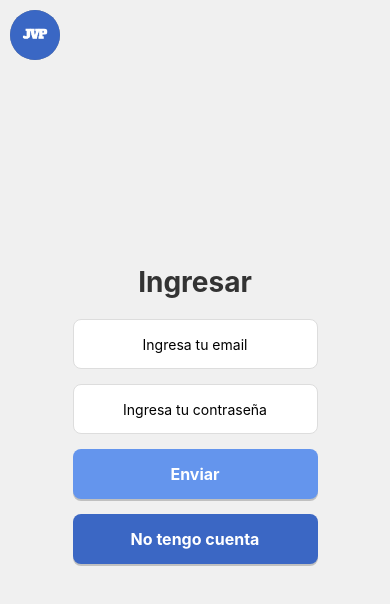
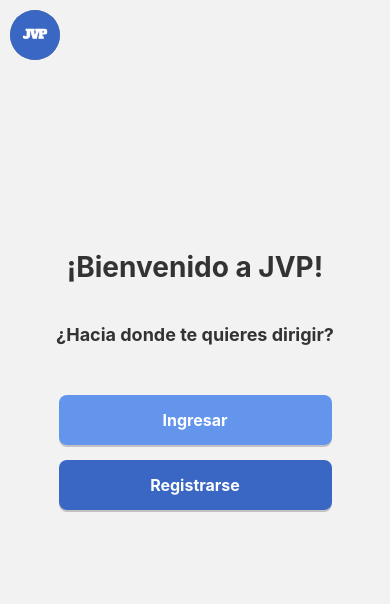
Before and after one commit to Pilimoliina/Prog3-JVP, a React Native app in the folder my-rn-project/: screen /menu in a window 390 px wide. Shown: the top 604 px of the page. Built offline with nearby package versions, Linux system fonts and the light colour scheme; no server answers.

Commit message:
menu de navegacion y cambios en css de crear post

```diff
--- a/my-rn-project/src/navigation/NavegacionPrincipal.js
+++ b/my-rn-project/src/navigation/NavegacionPrincipal.js
@@ -3,6 +3,7 @@ import { createNativeStackNavigator } from '@react-navigation/native-stack'
 import Login from '../screens/Login'
 import Register from '../screens/Register'
 import NavegacionAnidada from './NavegacionAnidada'
+import Menu from '../screens/Menu'
 
 const Stack = createNativeStackNavigator()
 
@@ -10,6 +11,7 @@ export default class NavegacionPrincipal extends Component {
   render() {
     return (
         <Stack.Navigator>
+            <Stack.Screen name='menu' component={Menu} options={{headerShown: false}}/>
             <Stack.Screen name='login' component={Login} options={{headerShown: false}} />
             <Stack.Screen name='register' component={Register}  options={{headerShown: false}} />
             <Stack.Screen name='anidada' component={NavegacionAnidada}  options={{headerShown: false}} />
--- a/my-rn-project/src/screens/CrearPosteo.js
+++ b/my-rn-project/src/screens/CrearPosteo.js
@@ -74,7 +74,7 @@ const styles = StyleSheet.create({
   textInput: {
     width: '90%', // Ajuste para que ocupe la mayor parte de la pantalla
     height: 50,
-      borderWidth: 1,
+    borderWidth: 1.5,
     borderColor: '#ccc', // Color de borde suave
     marginBottom: 20,
     paddingHorizontal: 15,
@@ -83,6 +83,10 @@ const styles = StyleSheet.create({
     backgroundColor: '#fff', // Fondo blanco
     fontSize: 18, // Texto más grande
     letterSpacing: 1, // Espaciado entre letras
+    textAlign: 'center',
+    borderWidth: 1,
+    borderStyle:"dashed",
+    borderColor: '#3498db', // Borde azul celeste
   },
   btnCrearPost: {
     backgroundColor: '#3498db', // Azul vibrante
@@ -96,6 +100,7 @@ const styles = StyleSheet.create({
     elevation: 5, // Sombra para Android
     width: '90%', // Botón ancho proporcional al input
     alignItems: 'center',
+
   },
   textBtnCrearPost: {
     fontSize: 20, // Texto más grande
--- /dev/null
+++ b/my-rn-project/src/screens/Menu.js
@@ -0,0 +1,111 @@
+import { Text, View, TouchableOpacity, StyleSheet, FlatList } from 'react-native';
+import React, { Component } from 'react';
+import { auth } from '../firebase/config';
+
+
+export default class Menu extends Component {
+  constructor(props) {
+    super(props);
+    this.state = {
+      userInfo: [],
+      posts: [],
+    };
+  }
+
+  componentDidMount() {
+    // Verificación de usuario logueado
+    auth.onAuthStateChanged((user) => {
+      if (user) {
+        // Si el usuario está logueado, redirige a 'Home'
+        this.props.navigation.navigate('anidada');
+      } else {
+        // Si no está logueado, redirige a 'menu'
+        this.props.navigation.navigate('menu');
+      }
+    });
+  }
+  Register() {
+        this.props.navigation.navigate('register'); // Navegar a login después de cerrar sesión
+  }
+
+  Login() {
+    this.props.navigation.navigate('login'); // Navegar a login después de cerrar sesión
+    }
+
+  render() {
+    return (
+      <View style={style.container}>
+        <Text style={style.title}>¡Bienvenido a JVP!</Text>
+        <Text style={style.subTitle}>¿Hacia donde te quieres dirigir?</Text>
+       <TouchableOpacity
+          onPress={() => this.Login()}
+          style={style.boton}
+        >
+          <Text style={style.textoBoton}>Ingresar</Text>
+        </TouchableOpacity>
+
+        <TouchableOpacity
+          onPress={() => this.Register()}
+          style={style.boton2}
+        >
+          <Text style={style.textoBoton}>Registrarse</Text>
+        </TouchableOpacity>
+      </View>
+    );
+  }
+}
+
+const style = StyleSheet.create({
+    boton: {
+        backgroundColor: '#6495ED', // Azul pastel para el botón
+        justifyContent: 'center', // Centrado vertical del texto en el botón
+        alignItems: 'center', // Centrado horizontal del texto en el botón
+        paddingVertical: 12, // Altura del botón
+        borderRadius: 8, // Bordes redondeados en el botón
+        width: '70%', // Mismo ancho para el botón
+        height: 50, // Mismo alto para el botón
+        marginBottom: 15, // Espacio inferior
+        shadowColor: '#000', // Color de la sombra
+        shadowOffset: { width: 0, height: 2 }, // Dirección de la sombra
+        shadowOpacity: 0.2, // Opacidad de la sombra
+        elevation: 5, // Elevación para dispositivos Android
+        alignSelf: 'center',
+        marginTop: 20
+    },
+    boton2: {
+        backgroundColor: "#3B67C4", // Azul oscuro para el segundo botón
+        justifyContent: 'center', // Centrado vertical
+        alignItems: 'center', // Centrado horizontal
+        paddingVertical: 12,
+        borderRadius: 8,
+        width: '70%',
+        height: 50,
+        marginBottom: 15,
+        shadowColor: '#000',
+        shadowOffset: { width: 0, height: 2 },
+        shadowOpacity: 0.2,
+        elevation: 5,
+        alignSelf: 'center'
+    },
+    textoBoton: {
+        color: 'white', // Texto blanco
+        fontWeight: 'bold',
+        fontSize: 16,
+    },
+    title: {
+      fontSize: 28,
+      fontWeight: 'bold',
+      marginBottom: 30,
+      color: '#333',
+      textAlign: 'center',
+      marginTop: 250
+    },
+    subTitle: {
+        fontSize: 18,
+        fontWeight: 'bold',
+        marginBottom: 30,
+        color: '#333',
+        textAlign: 'center',
+        marginTop: 10
+    }
+})
```
Lines whose indentation alone changed are shown as unchanged.
